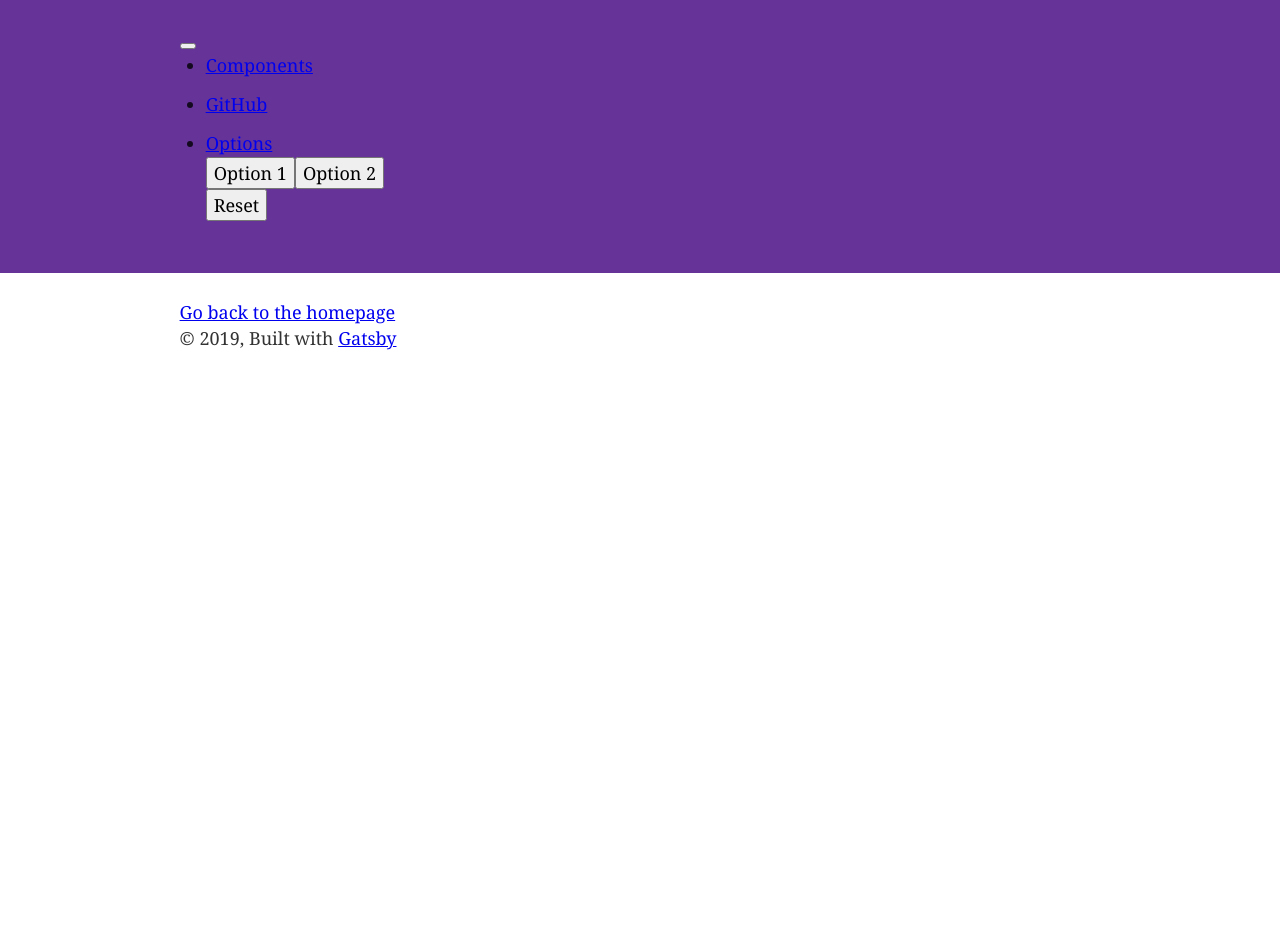
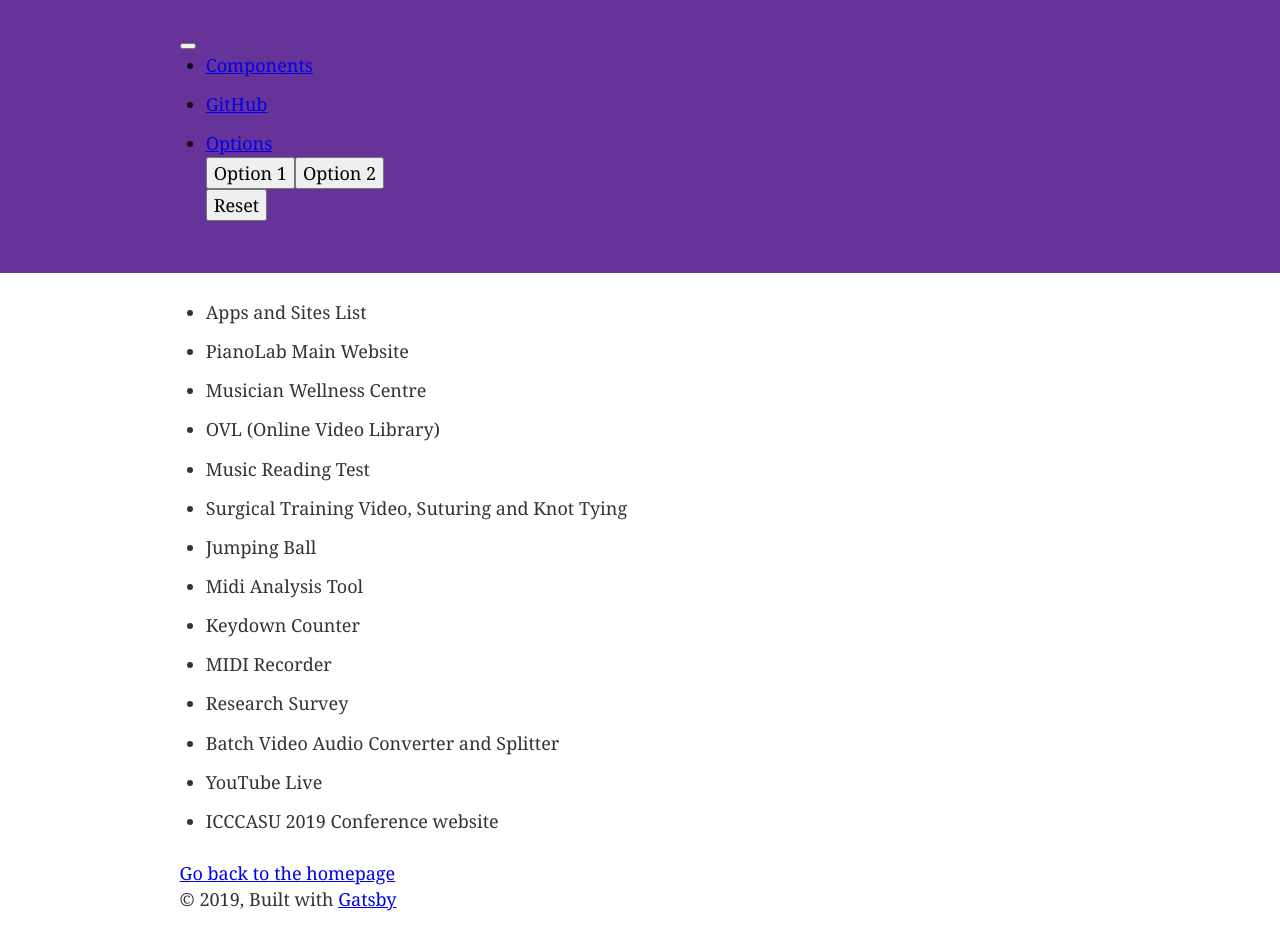
Before and after one commit to NoftScarlet/portfolio-site, a Gatsby site in the folder site/: page /projects in a window 1280 px wide. Before the commit the page ends 800 px from the top, so only its background shows below. Built offline with nearby package versions, Linux system fonts and the light colour scheme; Gatsby itself is replaced by a stand-in of ours.

Commit message:
Use GraphQL to pull project list

```diff
--- a/site/src/pages/projects.js
+++ b/site/src/pages/projects.js
@@ -1,17 +1,43 @@
 import React from "react"
-import { Link } from "gatsby"
+import { Link,StaticQuery, graphql } from "gatsby"
 
 import Layout from "../components/layout"
 import SEO from "../components/seo"
 
 const Projects = () => (
-    <Layout>
-        <SEO title="Yixiao Chen's work project, as a front end web developer" />
+    <StaticQuery
+        query={graphql`
+     {
+        allProjectsJson {
+          edges{
+          node{
+          title
+          }
+          }
+        }
+     }
+    `}
+        render={data => (
+            <Layout>
+                <SEO title="Yixiao Chen's work project, as a front end web developer" />
+                <>
+                <ul>{getProjects(data)}</ul>
+                </>
+                <Link to="/">Go back to the homepage</Link>
 
+            </Layout>
 
-        <Link to="/">Go back to the homepage</Link>
+        )}
+    />
 
-    </Layout>
 );
 
+function getProjects(data) {
+    const projectsArray = [];
+    data.allProjectsJson.edges.forEach(item=>
+        projectsArray.push(<li key={item.node.title}>{item.node.title}</li>)
+    );
+    return projectsArray;
+}
+
 export default Projects
```
